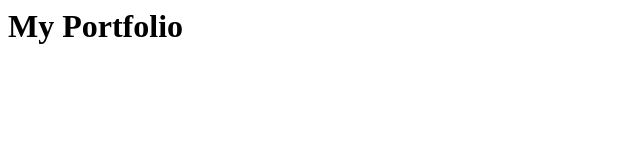
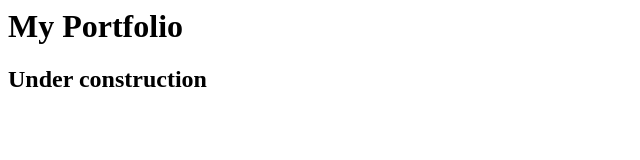
Before and after one commit to josephcastanon/josephcastanon.github.io, a plain HTML site: page index.html in a window 1280 px wide. Shown: the whole page, without its empty margins (0-640 px from the left). Drawn offline with Linux system fonts and the light colour scheme.

Commit message:
Second Commit

```diff
--- a/index.html
+++ b/index.html
@@ -1 +1,2 @@
 <h1>My Portfolio</h1>
+<h2>Under construction</h2>
```
